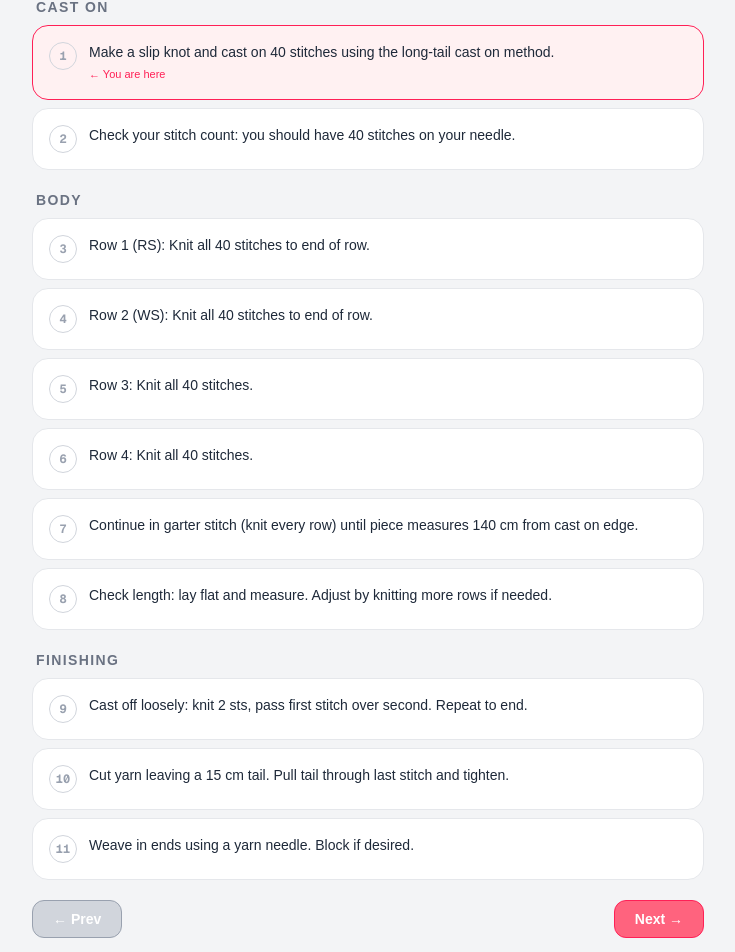
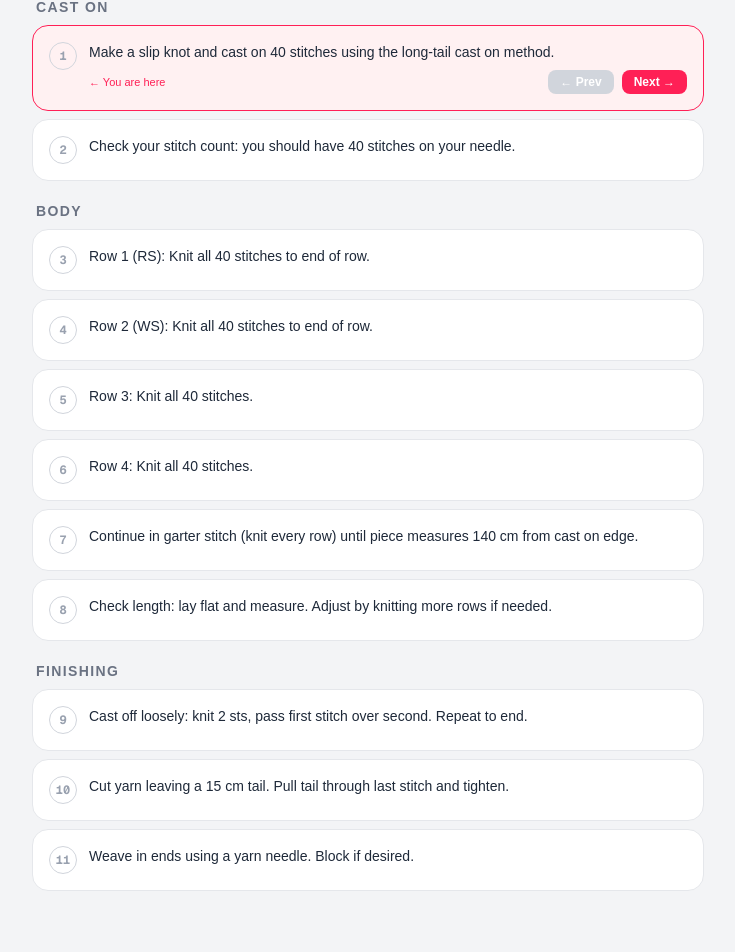
Before and after one commit to meti-guda/knit-forge, a Next.js app in the folder knit-forge/: page /patterns/sample in a window 1280 px wide. Shown: the part 237-1189 px from the top of the page, without its empty margins (272-1007 px from the left). Built offline with nearby package versions, Linux system fonts and the light colour scheme.

Commit message:
feat(mod-3): inline step navigation, last step fix, confetti celebration modal

```diff
--- a/knit-forge/app/patterns/sample/page.tsx
+++ b/knit-forge/app/patterns/sample/page.tsx
@@ -1,3 +1,5 @@
+/* eslint-disable react-hooks/purity */
+/* eslint-disable react-hooks/set-state-in-effect */
 "use client";
 
 import { useState, useEffect } from "react";
@@ -37,12 +39,52 @@ const PATTERN: {
 };
 
 const STORAGE_KEY = "knitforge-pattern-sample-progress";
+const TOTAL = PATTERN.steps.length;
+const LAST_ID = PATTERN.steps[TOTAL - 1].id;
+
+const CONFETTI_COLORS = ["#f43f5e", "#fb923c", "#facc15", "#4ade80", "#60a5fa", "#c084fc"];
+
+function Confetti() {
+     return (
+          <div className="pointer-events-none fixed inset-1 z-150 overflow-hidden">
+               {Array.from({ length: 60 }).map((_, i) => {
+                    const left = `${Math.random() * 100}%`;
+                    const delay = `${Math.random() * 1.5}s`;
+                    const duration = `${1.5 + Math.random() * 2}s`;
+                    const color = CONFETTI_COLORS[i % CONFETTI_COLORS.length];
+                    const size = `${6 + Math.floor(Math.random() * 8)}px`;
+                    return (
+                         <span
+                              key={i}
+                              style={{
+                                   position: "absolute",
+                                   top: "-20px",
+                                   left,
+                                   width: size,
+                                   height: size,
+                                   backgroundColor: color,
+                                   borderRadius: Math.random() > 0.5 ? "50%" : "2px",
+                                   animation: `confettiFall ${duration} ${delay} ease-in forwards`,
+                              }}
+                         />
+                    );
+               })}
+               <style>{`
+        @keyframes confettiFall {
+          0%   { transform: translateY(0) rotate(0deg); opacity: 1; }
+          100% { transform: translateY(100vh) rotate(720deg); opacity: 0; }
+        }
+      `}</style>
+          </div>
+     );
+}
 
 export default function SamplePatternPage() {
      const [mounted, setMounted] = useState(false);
      const [currentId, setCurrentId] = useState<number>(1);
      const [doneIds, setDoneIds] = useState<number[]>([]);
      const [showMaterials, setShowMaterials] = useState(false);
+     const [showCelebration, setShowCelebration] = useState(false);
 
      useEffect(() => {
           const saved = localStorage.getItem(STORAGE_KEY);
@@ -59,17 +101,23 @@ export default function SamplePatternPage() {
           localStorage.setItem(STORAGE_KEY, JSON.stringify({ currentId, doneIds }));
      }, [currentId, doneIds, mounted]);
 
-     const totalSteps = PATTERN.steps.length;
-     const progress = Math.round((doneIds.length / totalSteps) * 100);
+     const progress = Math.round((doneIds.length / TOTAL) * 100);
 
      const goNext = () => {
           const idx = PATTERN.steps.findIndex((s) => s.id === currentId);
+          if (!doneIds.includes(currentId)) {
+               const newDone = [...doneIds, currentId];
+               setDoneIds(newDone);
+               if (currentId === LAST_ID) {
+                    setShowCelebration(true);
+                    return;
+               }
+          } else if (currentId === LAST_ID) {
+               setShowCelebration(true);
+               return;
+          }
           if (idx < PATTERN.steps.length - 1) {
-               const nextId = PATTERN.steps[idx + 1].id;
-               if (!doneIds.includes(currentId)) {
-                    setDoneIds((prev) => [...prev, currentId]);
-               }
-               setCurrentId(nextId);
+               setCurrentId(PATTERN.steps[idx + 1].id);
           }
      };
 
@@ -89,6 +137,7 @@ export default function SamplePatternPage() {
      const resetProgress = () => {
           setCurrentId(1);
           setDoneIds([]);
+          setShowCelebration(false);
      };
 
      const sections = PATTERN.steps.reduce<Record<string, PatternStep[]>>(
@@ -115,22 +164,17 @@ export default function SamplePatternPage() {
                     <div className="bg-white rounded-2xl shadow p-5">
                          <div className="flex justify-between items-start">
                               <div>
-                                   <h1 className="text-2xl font-bold text-rose-600">
-                                        {PATTERN.title}
-                                   </h1>
+                                   <h1 className="text-2xl font-bold text-rose-600">{PATTERN.title}</h1>
                                    <p className="text-md text-gray-500 mt-2">{PATTERN.description}</p>
                               </div>
-                              <button
-                                   onClick={resetProgress}
-                                   className="text-sm text-gray-400 hover:text-red-500"
-                              >
+                              <button onClick={resetProgress} className="text-sm text-gray-400 hover:text-red-500">
                                    Reset
                               </button>
                          </div>
 
                          <div className="mt-4">
                               <div className="flex justify-between text-md text-gray-500 mb-1">
-                                   <span>{doneIds.length} of {totalSteps} steps done</span>
+                                   <span>{doneIds.length} of {TOTAL} steps done</span>
                                    <span>{progress}%</span>
                               </div>
                               <div className="w-full bg-gray-100 rounded-full h-2">
@@ -188,21 +232,36 @@ export default function SamplePatternPage() {
                                                        className={[
                                                             "min-w-[28px] h-7 rounded-full text-xs font-mono font-bold flex items-center justify-center border",
                                                             isDone
-                                                                 ? "bg-rose-500 border-rose-500 text-white "
+                                                                 ? "bg-rose-500 border-rose-500 text-white"
                                                                  : "border-gray-300 text-gray-400",
                                                        ].join(" ")}
                                                   >
                                                        {isDone ? "✓" : step.id}
                                                   </button>
 
-                                                  <div>
-                                                       <p className={["text-sm", isDone ? "line-through text-gray-400 " : "text-gray-800"].join(" ")}>
+                                                  <div className="flex-1">
+                                                       <p className={["text-sm", isDone ? "line-through text-gray-400" : "text-gray-800"].join(" ")}>
                                                             {step.instruction}
                                                        </p>
+
                                                        {isCurrent && (
-                                                            <span className="text-[11px] text-rose-500 mt-1 block">
-                                                                 ← You are here
-                                                            </span>
+                                                            <div className="flex items-center gap-2 mt-2">
+                                                                 <span className="text-[11px] text-rose-500">← You are here</span>
+                                                                 <div className="flex gap-2 ml-auto">
+                                                                      <button
+                                                                           onClick={(e) => { e.stopPropagation(); goPrev(); }}
+                                                                           className="px-3 py-1 rounded-lg bg-gray-300 text-white text-xs font-semibold hover:bg-gray-400"
+                                                                      >
+                                                                           ← Prev
+                                                                      </button>
+                                                                      <button
+                                                                           onClick={(e) => { e.stopPropagation(); goNext(); }}
+                                                                           className="px-3 py-1 rounded-lg bg-rose-500 text-white text-xs font-semibold hover:bg-rose-600"
+                                                                      >
+                                                                           {step.id === LAST_ID ? "Finish 🎉" : "Next →"}
+                                                                      </button>
+                                                                 </div>
+                                                            </div>
                                                        )}
                                                   </div>
                                              </div>
@@ -212,24 +271,37 @@ export default function SamplePatternPage() {
                          </div>
                     ))}
 
-                    <div className="flex justify-between pb-6">
+                    <div className="pb-6" />
+               </div>
+
+               {showCelebration && (
+                    <>
+                         <Confetti />
+                         <div className="fixed inset-0 bg-black/50 flex items-center justify-center z-50">
+                              <div className="bg-white rounded-3xl shadow-2xl p-10 max-w-sm w-full mx-4 text-center space-y-4 animate-bounce-once">
+                                   <div className="text-6xl">🎉</div>
+                                   <h2 className="text-2xl font-bold text-rose-600">Pattern Complete!</h2>
+                                   <p className="text-gray-600 text-sm">
+                                        You finished <span className="font-semibold">{PATTERN.title}</span>. Amazing work! Your scarf is done. 🧶
+                                   </p>
+                                   <div className="flex gap-3 justify-center pt-2">
                                         <button
-                              onClick={goPrev}
-                              className="px-5 py-2 rounded-xl bg-gray-300 text-sm font-semibold text-white hover:bg-gray-400 border border-gray-400"
+                                             onClick={() => setShowCelebration(false)}
+                                             className="px-5 py-2 rounded-xl bg-gray-100 text-gray-600 text-sm hover:bg-gray-200"
                                         >
-                              ←  Prev
+                                             View pattern
                                         </button>
                                         <button
-                              onClick={goNext}
-                              className="px-5 py-2 rounded-xl border border-rose-500 bg-rose-400 text-white text-sm font-semibold hover:bg-rose-600"
+                                             onClick={resetProgress}
+                                             className="px-5 py-2 rounded-xl bg-rose-500 text-white text-sm hover:bg-rose-600"
                                         >
-                              {currentId === PATTERN.steps[PATTERN.steps.length - 1].id
-                                   ? "Finish 🎉"
-                                   : "Next →"}
+                                             Start over
                                         </button>
                                    </div>
-
                               </div>
+                         </div>
+                    </>
+               )}
           </main>
      );
 }
```
Lines whose indentation alone changed are shown as unchanged.
